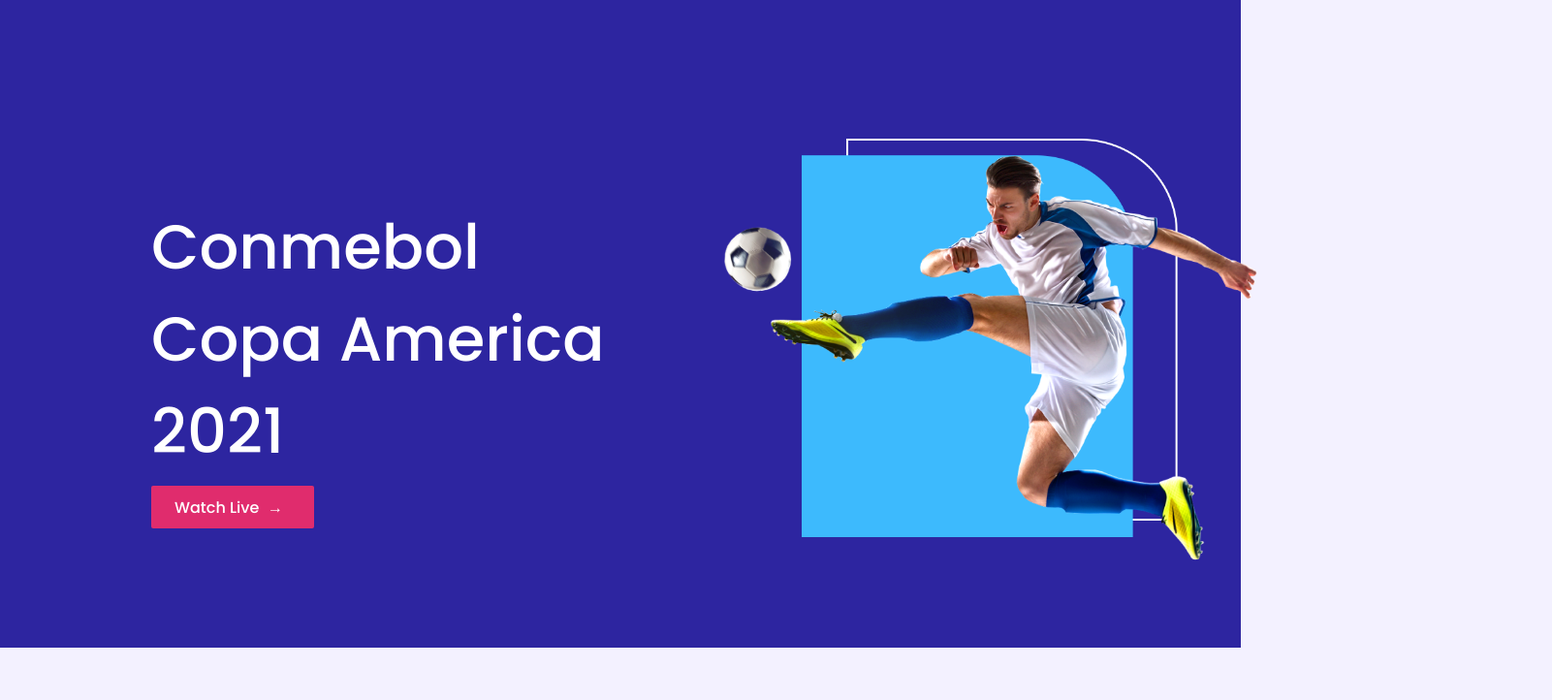
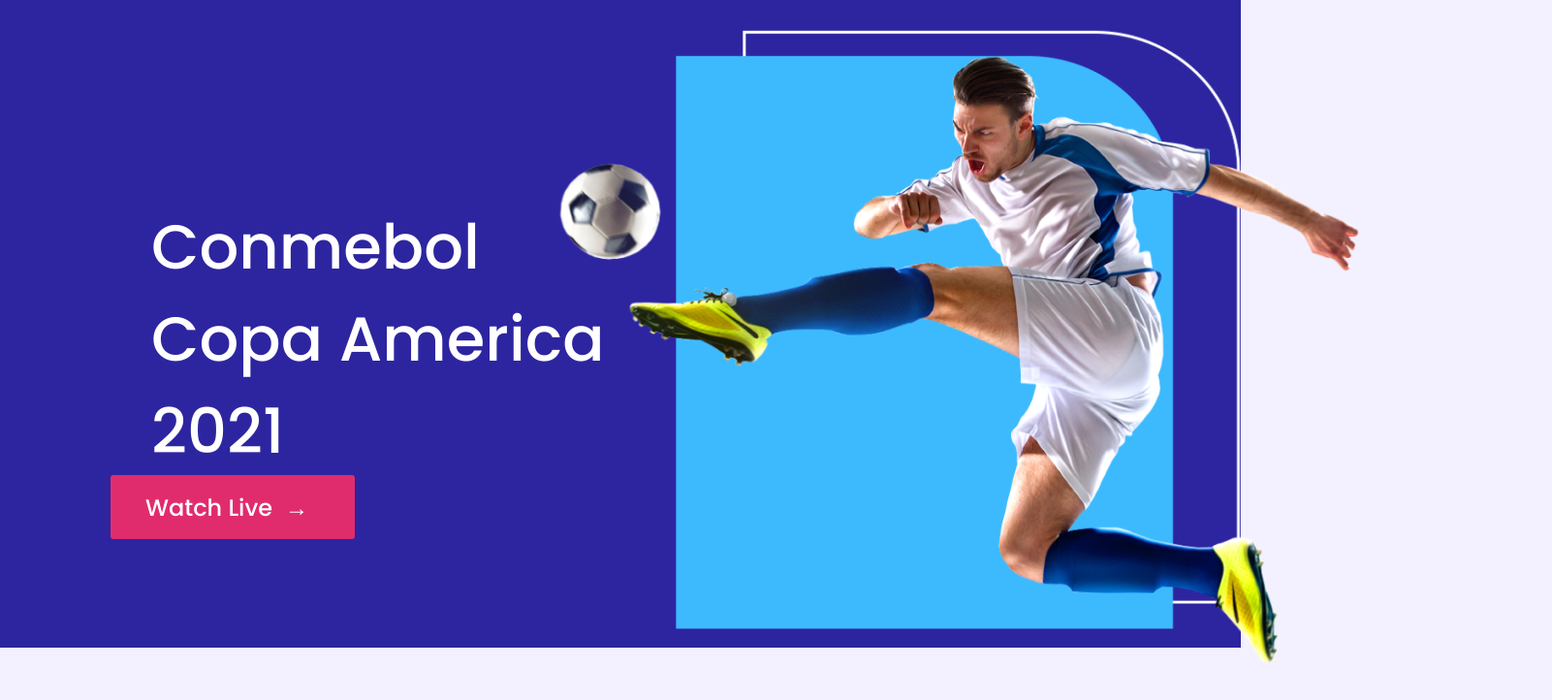
Before and after one commit to Abhijitkp/Milestone2_Assingment_responsive-football, a plain HTML site: page index.html in a window 1280 px wide. In both pictures the pointer is over the element 1086 px from the left and 365 px from the top of the page. Shown: the whole page at 97% size, 1601 px wide, since content can reach past the window. Drawn offline with Linux system fonts and the light colour scheme.

Commit message:
top-section done with transition

```diff
--- a/css/style.css
+++ b/css/style.css
@@ -90,3 +90,21 @@
      margin-right: 130px;
      /* margin-bottom: 86px; */
  }
+
+ /* =========================*\
+
+ Animation in top-section
+
+ \*=========================*/
+
+ .banner-class:hover .banner-image {
+    transform: scale( 1.5) rotate(360deg);
+    transition: transform .5s ease-in-out;
+}
+
+
+
+.banner-class:hover .banner-info-button-symbol {
+    transform: scale( 1.5);
+    transition: transform .5s ease-in-out;
+}
```
